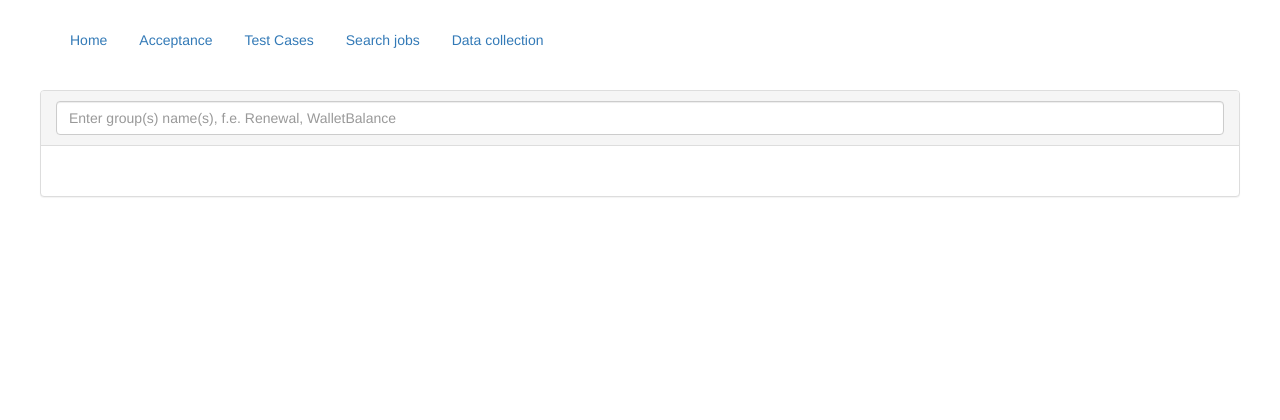
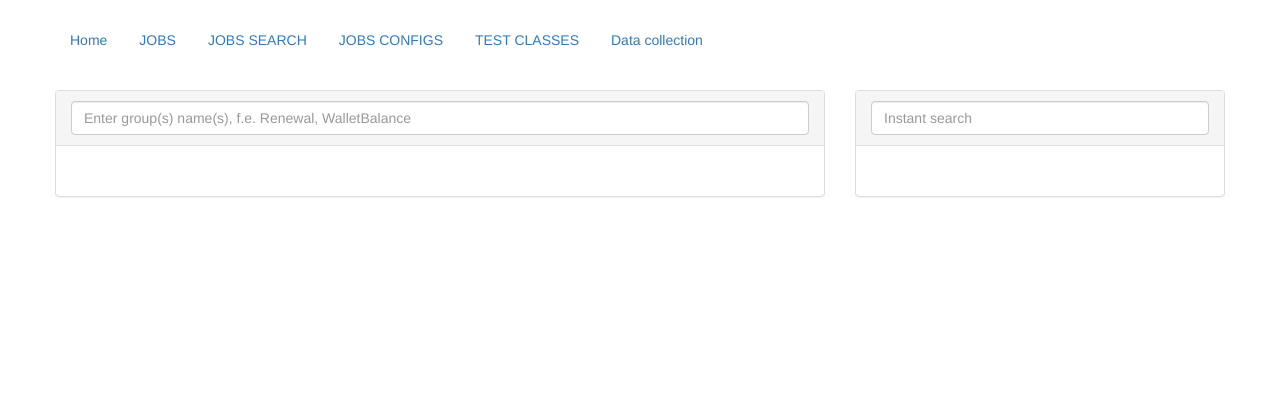
Before and after one commit to ukrduino/TestManagement, a Django app: page /search_jobs/ in a window 1280 px wide. Shown: the top 420 px of the page. Run offline with Django 3.2, Linux system fonts and the light colour scheme; parts of the project's set-up code (start-up, migrations or seed data) failed here and were passed over; some libraries are stand-ins or nearby versions.

Commit message:
Refactoring, New pages added

```diff
--- a/TestCases/models.py
+++ b/TestCases/models.py
@@ -16,7 +16,7 @@ class Job(models.Model):
     job_description = models.CharField(verbose_name="Job description", max_length=200, null=True)  # TODO get from Job's XML
     job_assigned_node = models.CharField(verbose_name="Job assigned node", max_length=200, null=True)  # TODO get from Job's XML
     job_link = models.CharField(verbose_name="Job link", max_length=200, null=True)
-    job_is_acceptance = models.BooleanField(verbose_name="Is acceptance job", default=False)
+    job_jenkins_page = models.CharField(verbose_name="Jenkins page", max_length=200, null=True)
     job_hudson_shell_command = models.TextField(verbose_name="Job hudson shell command settings", null=True)  # TODO get from Job's XML
     job_up_stream = models.ForeignKey("self", null=True)  # TODO Get from jenkins or get from Job's XML
     job_enabled = models.BooleanField(verbose_name="Is job enabled", default=True)  # TODO get from Job's XML
--- a/TestCases/views.py
+++ b/TestCases/views.py
@@ -7,43 +7,7 @@ from TestCases.models import *
 logger = logging.getLogger(__name__)
 
 
-# ACCEPTANCE PAGE
-def show_acceptance_jobs(request):
-    args = dict()
-    jobs_with_builds = dict()
-    for job in Job.objects.all():
-        jobs_with_builds[job] = JobBuild.objects.filter(job__id=job.id).order_by('build_number')
-    args['jobs_with_builds'] = jobs_with_builds
-    return render_to_response("AcceptanceJobsPage.html", args, context_instance=RequestContext(request))
 
-
-def show_test_for_jobs(request):
-    args = dict()
-    if request.method == 'POST':
-        job_id = request.POST['job_id']
-        builds = JobBuild.objects.filter(job__id=job_id).order_by('build_number')
-        tests_for_job = find_tests_for_job_from_builds(builds)
-        tests_with_results = dict()
-        for test in tests_for_job:
-            results_for_test = list()
-            for build in builds:
-                result = TestResult.objects.filter(build__id=build.id)
-                for res in result:
-                    if res.test_class.id == test.id:
-                        results_for_test.append(res)
-            tests_with_results[test] = results_for_test
-        args['tests_with_results'] = tests_with_results
-    return render_to_response("TestsForAcceptanceJobsPage.html", args, context_instance=RequestContext(request))
-
-
-def find_tests_for_job_from_builds(builds):
-    tests_for_job = set()
-    for build in builds:
-        results_for_build = TestResult.objects.filter(build__id=build.id)
-        for result in results_for_build:
-            test = TestClass.objects.get(id=result.test_class.id)
-            tests_for_job.add(test)
-    return tests_for_job
 
 
 def show_all_test_cases(request):
@@ -56,7 +20,7 @@ def show_all_test_cases(request):
         test_class_with_groups[test_class] = groups
         test_case_with_test_class[test_case] = test_class_with_groups
     args["test_case_with_test_class"] = test_case_with_test_class
-    return render_to_response("TestCases.html", args, context_instance=RequestContext(request))
+    return render_to_response("TEST_CLASSES_PAGE/TestClassesPage.html", args, context_instance=RequestContext(request))
 
 
 def home(request):
@@ -79,18 +43,13 @@ def save_instances_to_db(request):
     return render_to_response("HomePage.html", context_instance=RequestContext(request))
 
 
-def get_acceptance_builds_info_from_jenkins(request):
-    JenkinsAPI.get_acceptance_builds_info_from_jenkins()
+def get_builds_info_from_jenkins(request):
+    JenkinsAPI.get_builds_info_from_jenkins()
     return render_to_response("HomePage.html", context_instance=RequestContext(request))
 
 
 def get_acceptance_job_configs_from_jenkins(request):
     JenkinsAPI.get_acceptance_job_configs_from_jenkins()
-    return render_to_response("HomePage.html", context_instance=RequestContext(request))
-
-
-def get_trunk_builds_info_from_jenkins(request):
-    JenkinsAPI.get_trunk_builds_info_from_jenkins()
     return render_to_response("HomePage.html", context_instance=RequestContext(request))
 
 
@@ -100,7 +59,7 @@ def get_trunk_job_configs_from_jenkins(request):
 
 
 def search_jobs_page(request):
-    return render_to_response("JobsPage.html", context_instance=RequestContext(request))
+    return render_to_response("JOBS_SEARCH_PAGE/SearchJobsPage.html", context_instance=RequestContext(request))
 
 
 def search_jobs_by_groups(request):
@@ -113,9 +72,81 @@ def search_jobs_by_groups(request):
             for group_name in group_names_list:
                 jobs = Job.objects.filter(testgroup__test_group_name=group_name)
                 jobs_set.update(jobs)
-            args['found_jobs_list'] = list(jobs_set)
-    return render_to_response("JobsForJobsPage.html", args, context_instance=RequestContext(request))
+            args['found_jobs_list'] = jobs_set
+    return render_to_response("JOBS_SEARCH_PAGE/JobsForSearchJobsPage.html", args, context_instance=RequestContext(request))
+
+
+def search_group(request):
+    args = dict()
+    groups_set = set()
+    if request.method == 'POST':
+        group_name = request.POST['search_text']
+        print(group_name)
+        if len(group_name) > 0:
+            groups = TestGroup.objects.filter(test_group_name__contains=group_name)
+            # print(groups)
+            groups_set.update(groups)
+            args['found_groups_list'] = groups_set
+            print(args['found_groups_list'])
+    return render_to_response("JOBS_SEARCH_PAGE/GroupsForSearchJobsPage.html", args, context_instance=RequestContext(request))
 
 
 def data_collection_page(request):
     return render_to_response("DataCollectionPage.html", context_instance=RequestContext(request))
+
+
+# JOBS PAGE
+
+# JOBS CONFIGS PAGE
+def jobs_jobs_page(request):
+    return render_to_response("Jo.html", context_instance=RequestContext(request))
+
+def show_acceptance_jobs(request):
+    args = dict()
+    jobs_with_builds = dict()
+    for job in Job.objects.all():
+        jobs_with_builds[job] = JobBuild.objects.filter(job__id=job.id).order_by('build_number')
+    args['jobs_with_builds'] = jobs_with_builds
+    return render_to_response("JOBS_PAGE/JobsPage.html", args, context_instance=RequestContext(request))
+
+
+def show_test_for_jobs(request):
+    args = dict()
+    if request.method == 'POST':
+        job_id = request.POST['job_id']
+        builds = JobBuild.objects.filter(job__id=job_id).order_by('build_number')
+        tests_for_job = find_tests_for_job_from_builds(builds)
+        tests_with_results = dict()
+        for test in tests_for_job:
+            results_for_test = list()
+            for build in builds:
+                result = TestResult.objects.filter(build__id=build.id)
+                for res in result:
+                    if res.test_class.id == test.id:
+                        results_for_test.append(res)
+            tests_with_results[test] = results_for_test
+        args['tests_with_results'] = tests_with_results
+    return render_to_response("JOBS_PAGE/TestsForJobsPage.html", args, context_instance=RequestContext(request))
+
+
+def find_tests_for_job_from_builds(builds):
+    tests_for_job = set()
+    for build in builds:
+        results_for_build = TestResult.objects.filter(build__id=build.id)
+        for result in results_for_build:
+            test = TestClass.objects.get(id=result.test_class.id)
+            tests_for_job.add(test)
+    return tests_for_job
+
+
+# JOBS CONFIGS PAGE
+def jobs_configs_page(request):
+    return render_to_response("JOBS_CONFIGS_PAGE/JobsConfigsPage.html", context_instance=RequestContext(request))
+
+
+def show_jobs_configs(request):
+    args = dict()
+    if request.method == 'POST':
+        jenkins_page = request.POST['jenkins_page']
+        args["jobs"] = Job.objects.filter(job_jenkins_page=jenkins_page)
+    return render_to_response("JOBS_CONFIGS_PAGE/JobForJobsConfigsPage.html", args, context_instance=RequestContext(request))
--- a/TestManagement/urls.py
+++ b/TestManagement/urls.py
@@ -3,21 +3,23 @@ from django.contrib import admin
 from django.conf import settings
 
 urlpatterns = [
-    url(r'^save_instances/$', 'TestCases.views.save_instances_to_db', name="save_instances_to_db"),
-    url(r'^parse_java_code/$', 'TestCases.views.parse_java_code', name="parse_java_code"),
-    url(r'^get_acceptance_builds_info_from_jenkins/$', 'TestCases.views.get_acceptance_builds_info_from_jenkins'),
-    url(r'^get_acceptance_job_configs_from_jenkins/$', 'TestCases.views.get_acceptance_job_configs_from_jenkins'),
-    url(r'^get_trunk_builds_info_from_jenkins/$', 'TestCases.views.get_trunk_builds_info_from_jenkins'),
-    url(r'^get_trunk_job_configs_from_jenkins/$', 'TestCases.views.get_trunk_job_configs_from_jenkins'),
+    url(r'^data_collection/save_instances/$', 'TestCases.views.save_instances_to_db', name="save_instances_to_db"),
+    url(r'^data_collection/parse_java_code/$', 'TestCases.views.parse_java_code', name="parse_java_code"),
     url(r'^acceptance_jobs/$', 'TestCases.views.show_acceptance_jobs', name="show_acceptance_jobs"),
     url(r'^acceptance_jobs/load_data/$', 'TestCases.views.show_test_for_jobs', name="load_data"),
     url(r'^search_jobs/$', 'TestCases.views.search_jobs_page', name="search_jobs"),
-    url(r'^search_jobs/by_groups/$', 'TestCases.views.search_jobs_by_groups', name="search_jobs_by_groups"),
+    url(r'^search_jobs/by_groups/$', 'TestCases.views.search_jobs_by_groups'),
+    url(r'^search_jobs/search_group/$', 'TestCases.views.search_group'),
     url(r'^all_test_cases/$', 'TestCases.views.show_all_test_cases', name="show_all_test_cases"),
     url(r'^data_collection/$', 'TestCases.views.data_collection_page', name="data_collection"),
+    url(r'^data_collection/get_builds_info_from_jenkins/$', 'TestCases.views.get_builds_info_from_jenkins'),
+    url(r'^data_collection/get_acceptance_job_configs_from_jenkins/$', 'TestCases.views.'
+                                                                       'get_acceptance_job_configs_from_jenkins'),
+    url(r'^data_collection/get_trunk_job_configs_from_jenkins/$', 'TestCases.views.get_trunk_job_configs_from_jenkins'),
+    url(r'^jobs_configs/$', 'TestCases.views.jobs_configs_page', name='jobs_configs'),
+    url(r'^jobs_configs/show_jobs_configs/$', 'TestCases.views.show_jobs_configs'),
     url(r'^$', 'TestCases.views.home', name="home"),
     url(r'^admin/', include(admin.site.urls)),
-
 ]
 
 if settings.DEBUG:
--- a/static/js/myscripts.js
+++ b/static/js/myscripts.js
@@ -22,11 +22,10 @@ $('#save_instances').click(function (event) {
     });
 });
 
-// ACCEPTANCE ACTIONS
-$('#get_acceptance_builds_info_from_jenkins').click(function (event) {
+$('#get_builds_info_from_jenkins').click(function (event) {
     event.preventDefault();
     $.ajax({
-        url: 'get_acceptance_builds_info_from_jenkins/',
+        url: 'get_builds_info_from_jenkins/',
         type: 'get', //this is the default though, you don't actually need to always mention it
         success: function () {
             alert("Successfully !!!");
@@ -34,6 +33,7 @@ $('#get_acceptance_builds_info_from_jenkins').click(function (event) {
     });
 });
 
+// ACCEPTANCE ACTIONS
 $('#get_acceptance_job_configs_from_jenkins').click(function (event) {
     event.preventDefault();
     $.ajax({
@@ -46,17 +46,6 @@ $('#get_acceptance_job_configs_from_jenkins').click(function (event) {
 });
 
 // TRUNK ACTIONS
-$('#get_trunk_builds_info_from_jenkins').click(function (event) {
-    event.preventDefault();
-    $.ajax({
-        url: 'get_trunk_builds_info_from_jenkins/',
-        type: 'get', //this is the default though, you don't actually need to always mention it
-        success: function () {
-            alert("Successfully !!!");
-        }
-    });
-});
-
 $('#get_trunk_job_configs_from_jenkins').click(function (event) {
     event.preventDefault();
     $.ajax({
@@ -96,7 +85,7 @@ function tests_for_job(data) {
 
 $('#myModal').on('show.bs.modal', function (e) {
     var stack_trace = $(e.relatedTarget).data('stack');
-    $(e.currentTarget).find('div.stack_trace').text(stack_trace)
+    $(e.currentTarget).find('pre.stack_trace').text(stack_trace)
 });
 
 $(function () {
@@ -106,20 +95,58 @@ $(function () {
     });
 });
 
-// SEARCH JOB PAGE BUTTON
+// SEARCH JOB PAGE
 $('#job_search_input').keyup(function () {
     $.ajax({
         type: 'POST',
-        url: 'by_groups/',                       //TODO use Django Template tags if possible
+        url: 'by_groups/',
         data: {
             'search_text' : $('#job_search_input').val(),
             'csrfmiddlewaretoken' : $('input[name=csrfmiddlewaretoken]').val()
         },
-        success: search_Successful,
+        success: job_search_successful,
         dataType: 'html'
     });
 });
 
-function search_Successful(data) {
+function job_search_successful(data) {
     $('#found_jobs_list_in_template').html(data);
 }
+
+$('#group_search_input').keyup(function () {
+    $.ajax({
+        type: 'POST',
+        url: 'search_group/',
+        data: {
+            'search_text' : $('#group_search_input').val(),
+            'csrfmiddlewaretoken' : $('input[name=csrfmiddlewaretoken]').val()
+        },
+        success: group_search_successful,
+        dataType: 'html'
+    });
+});
+
+function group_search_successful(data) {
+    $('#found_groups_list_in_template').html(data);
+}
+
+// JOBS CONFIGS PAGE
+$('.show_jobs_configs').click(function (event) {
+    event.preventDefault();
+    var jenkins_page = $(this).attr("data-jenkins_page");
+    alert(jenkins_page);
+    $.ajax({
+        url: 'show_jobs_configs/',
+        data: {
+            'jenkins_page': jenkins_page,
+            'csrfmiddlewaretoken': $('input[name=csrfmiddlewaretoken]').val()
+        },
+        type: 'POST',
+        success: show_jobs_configs,
+        dataType: 'html'
+    });
+});
+
+function show_jobs_configs(data) {
+    $('#jobs_configs_in_template').html(data);
+}
--- a/templates/BasePage.html
+++ b/templates/BasePage.html
@@ -25,9 +25,10 @@
     <div class="row">
         <ul class="nav nav-pills">
             <li><a href="{% url 'home' %}">Home</a></li>
-            <li><a href="{% url 'show_acceptance_jobs' %}">Acceptance</a></li>
-            <li><a href="{% url 'show_all_test_cases' %}">Test Cases</a></li>
-            <li><a href="{% url 'search_jobs' %}">Search jobs</a></li>
+            <li><a href="{% url 'show_acceptance_jobs' %}">JOBS</a></li>
+            <li><a href="{% url 'search_jobs' %}">JOBS SEARCH</a></li>
+            <li><a href="{% url 'jobs_configs' %}">JOBS CONFIGS</a></li>
+            <li><a href="{% url 'show_all_test_cases' %}">TEST CLASSES</a></li>
             <li><a href="{% url 'data_collection' %}">Data collection</a></li>
         </ul>
         {% block search_jobs_page %}{% endblock %}
@@ -35,6 +36,7 @@
         {% block home_page %}{% endblock %}
         {% block test_cases_page %}{% endblock %}
         {% block data_collection_page %}{% endblock %}
+        {% block jobs_configs_page %}{% endblock %}
     </div>
 </div>
 <div class="bottom_buffer"></div>
--- a/templates/AcceptanceJobsPage.html
+++ b/templates/JOBS_PAGE/JobsPage.html
@@ -47,7 +47,7 @@
       <div class="modal-header">
         <h4 class="modal-title" id="myModalLabel">Stack trace</h4>
       </div>
-      <div class="modal-body container-fluid stack_trace" style="overflow: scroll;"></div>
+      <div class="modal-body container-fluid"><pre class="stack_trace" style="overflow: scroll;"></pre></div>
       <div class="modal-footer">
         <button type="button" class="btn btn-default" data-dismiss="modal">Close</button>
       </div>
--- /dev/null
+++ b/templates/JOBS_SEARCH_PAGE/SearchJobsPage.html
@@ -0,0 +1,31 @@
+{% extends 'BasePage.html' %}
+{% load staticfiles %}
+
+{% block search_jobs_page %}
+    <div class="row page_content">
+        <div class="col-lg-8">
+            <div class="panel panel-default">
+                <div class="panel-heading">
+                    {% csrf_token %}
+                    <input type="text" class="form-control" id="job_search_input"
+                           placeholder="Enter group(s) name(s), f.e. Renewal, WalletBalance ">
+                </div>
+                <div class="panel-body">
+                    <ul class="list-group" id="found_jobs_list_in_template"></ul>
+                </div>
+            </div>
+        </div>
+        <div class="col-lg-4">
+            <div class="panel panel-default">
+                <div class="panel-heading">
+                    <input type="text" class="form-control" id="group_search_input"
+                           placeholder="Instant search">
+                </div>
+                <div class="panel-body">
+                    <ul class="list-group" id="found_groups_list_in_template">
+                    </ul>
+                </div>
+            </div>
+        </div>
+    </div>
+{% endblock %}
--- a/templates/JobsPage.html
+++ /dev/null
@@ -1,17 +0,0 @@
-{% extends 'BasePage.html' %}
-{% load staticfiles %}
-
-{% block search_jobs_page %}
-    <div class="row page_content">
-        <div class="panel panel-default">
-            <div class="panel-heading">
-                {% csrf_token %}
-                <input type="text" class="form-control" id="job_search_input"
-                       placeholder="Enter group(s) name(s), f.e. Renewal, WalletBalance ">
-            </div>
-            <div class="panel-body">
-                <ul class="list-group" id="found_jobs_list_in_template"></ul>
-            </div>
-        </div>
-    </div>
-{% endblock %}
```
Also changed, not shown: templates/DataCollectionPage.html (+5 -7 lines), templates/HomePage.html (+4 -7 lines), templates/JOBS_CONFIGS_PAGE/JobForJobsConfigsPage.html (added, +50 -0 lines), templates/JOBS_CONFIGS_PAGE/JobsConfigsPage.html (added, +15 -0 lines), templates/JOBS_SEARCH_PAGE/GroupsForSearchJobsPage.html (added, +7 -0 lines), templates/JOBS_PAGE/TestsForJobsPage.html (renamed from templates/TestsForAcceptanceJobsPage.html), templates/JOBS_SEARCH_PAGE/JobsForSearchJobsPage.html (renamed from templates/JobsForJobsPage.html), templates/TEST_CLASSES_PAGE/TestClassesPage.html (renamed from templates/TestCases.html).
